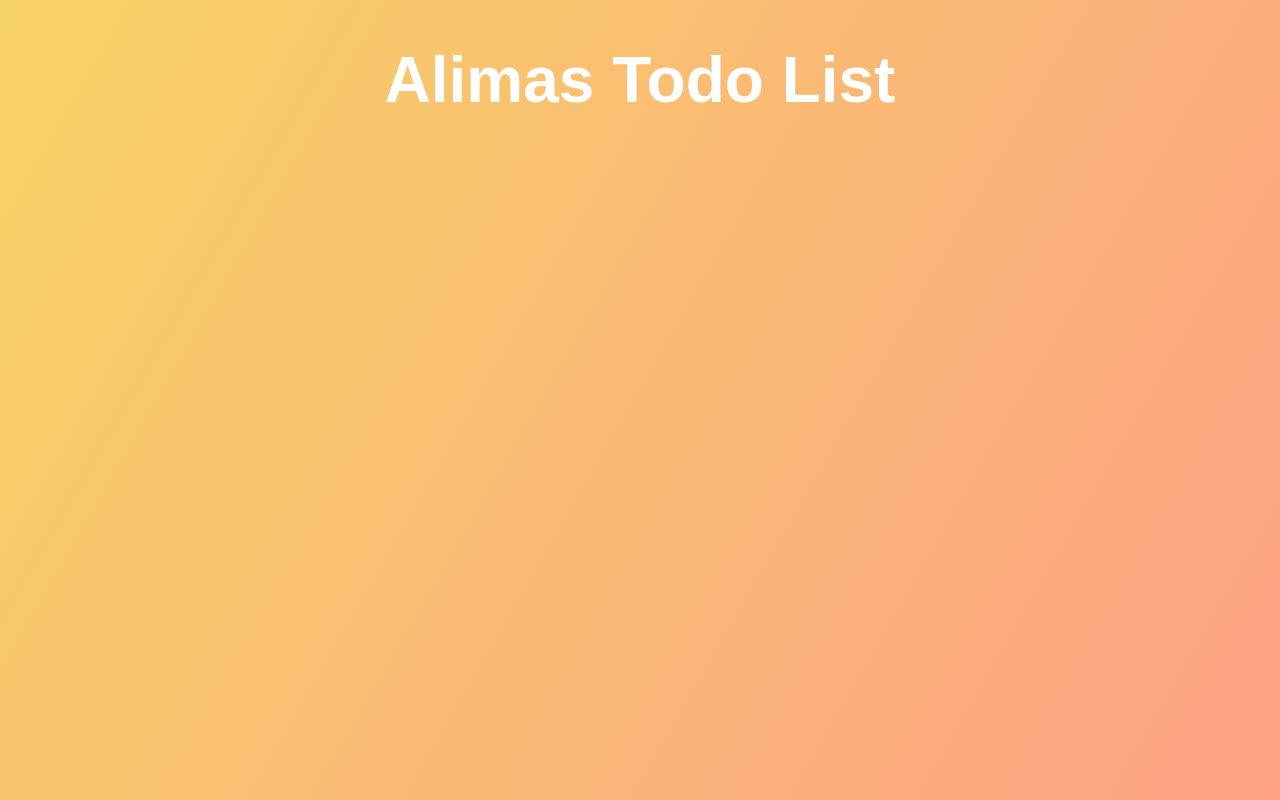
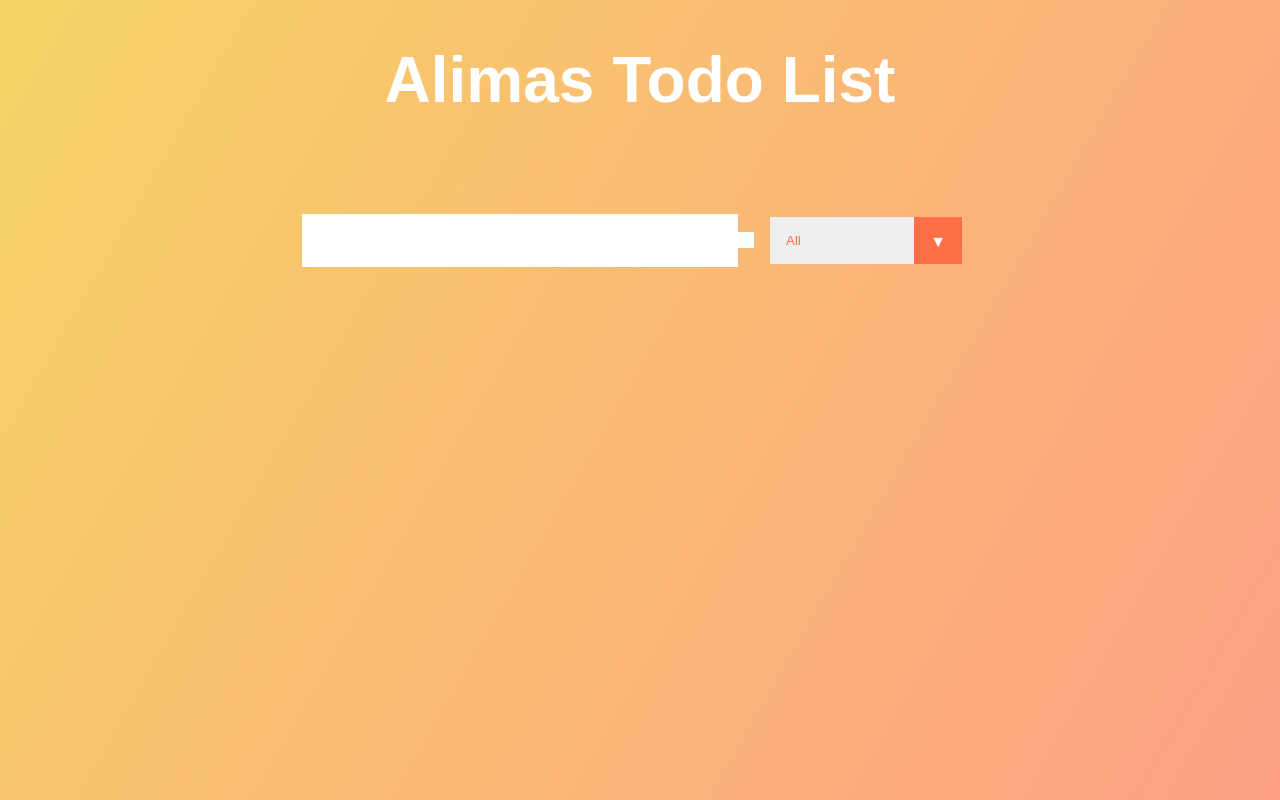
Before and after one commit to AndriusAlimas/todo-project, a React (Create React App) app: page / in a window 1280 px wide. Built offline with nearby package versions, Linux system fonts and the light colour scheme.

Commit message:
Added Form component with basic form

```diff
--- a/src/App.js
+++ b/src/App.js
@@ -1,4 +1,7 @@
 import './App.css';
+
+// importing components
+import Form from './components/Form'
 
 function App() {
   return (
@@ -6,6 +9,7 @@
         <header>
           <h1>Alimas Todo List</h1>
         </header>
+        <Form />
     </div>
   );
 }
--- /dev/null
+++ b/src/components/Form.js
@@ -0,0 +1,21 @@
+import React from 'react';
+
+const Form = () => {
+    return(
+        <form>
+        <input type="text" className="todo-input" />
+        <button className="todo-button" type="submit">
+          <i className="fas fa-plus-square"></i>
+        </button>
+        <div className="select">
+          <select name="todos" className="filter-todo">
+            <option value="all">All</option>
+            <option value="completed">Completed</option>
+            <option value="uncompleted">Uncompleted</option>
+          </select>
+        </div>
+      </form>
+    );
+}
+
+export default Form;
```
Also changed, not shown: src/components/TodoList.js (added).
